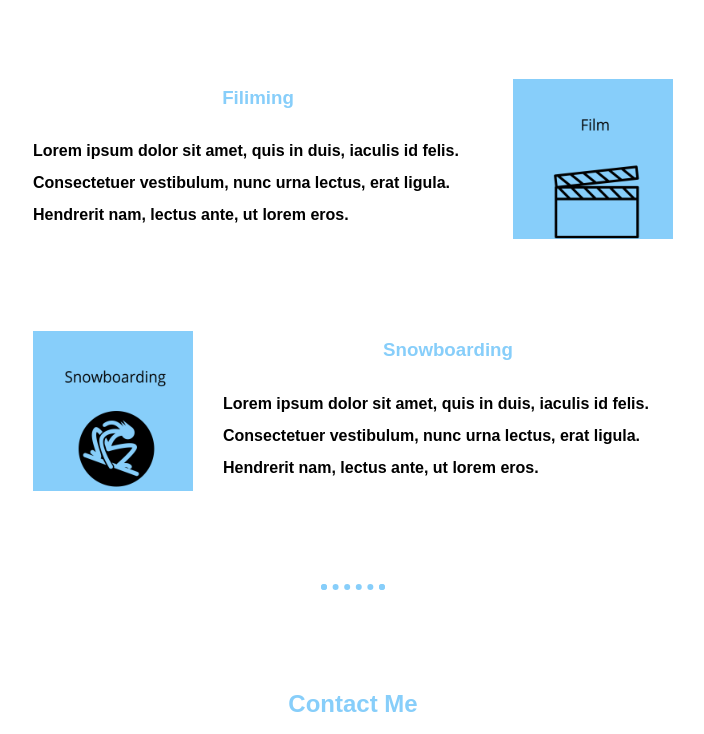
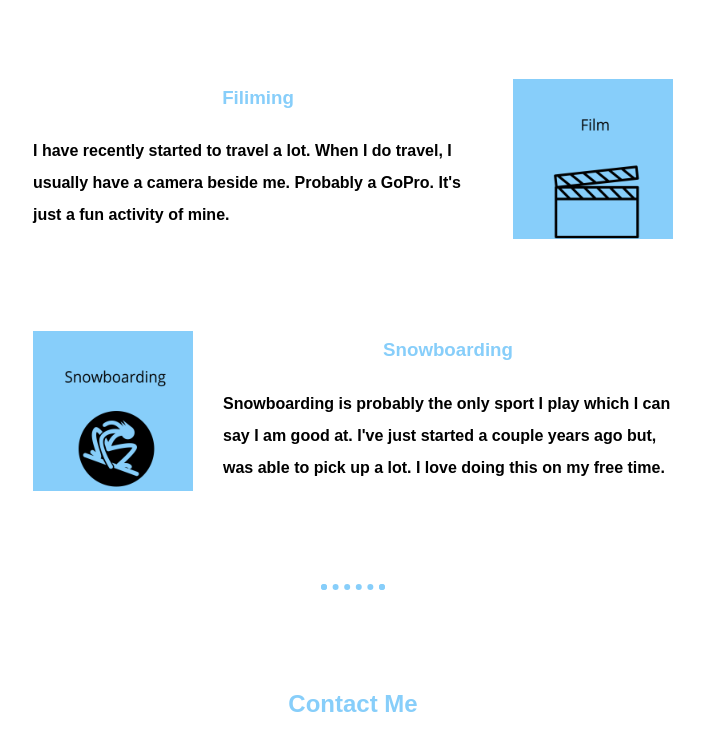
Before and after one commit to Kemboi-ctrl/NewOne, a plain HTML site: page index.html in a window 1280 px wide. Shown: the part 2660-3394 px from the top of the page, without its empty margins (287-991 px from the left). Drawn offline with Linux system fonts and the light colour scheme.

Commit message:
Update index.html

```diff
--- a/index.html
+++ b/index.html
@@ -76,12 +76,14 @@
           <div class="skill-row">
             <img class="CSS" src="Images/Film.png" alt="">
             <h3>Filiming</h3>
-            <p>Lorem ipsum dolor sit amet, quis in duis, iaculis id felis. Consectetuer vestibulum, nunc urna lectus, erat ligula. Hendrerit nam, lectus ante, ut lorem eros.</p>
+            <p>I have recently started to travel a lot. When I do travel, I usually have a camera beside me. Probably a GoPro.
+              It's just a fun activity of mine.</p>
           </div>
           <div class="skill-row">
             <img class="HTML" src="Images/Snowboard.png" alt="">
             <h3>Snowboarding</h3>
-            <p>Lorem ipsum dolor sit amet, quis in duis, iaculis id felis. Consectetuer vestibulum, nunc urna lectus, erat ligula. Hendrerit nam, lectus ante, ut lorem eros.</p>
+            <p>Snowboarding is probably the only sport I play which I can say I am good at. I've just started a couple years ago but, was able to pick up a lot.
+              I love doing this on my free time.</p>
           </div>
         </div>
         <hr>
```
